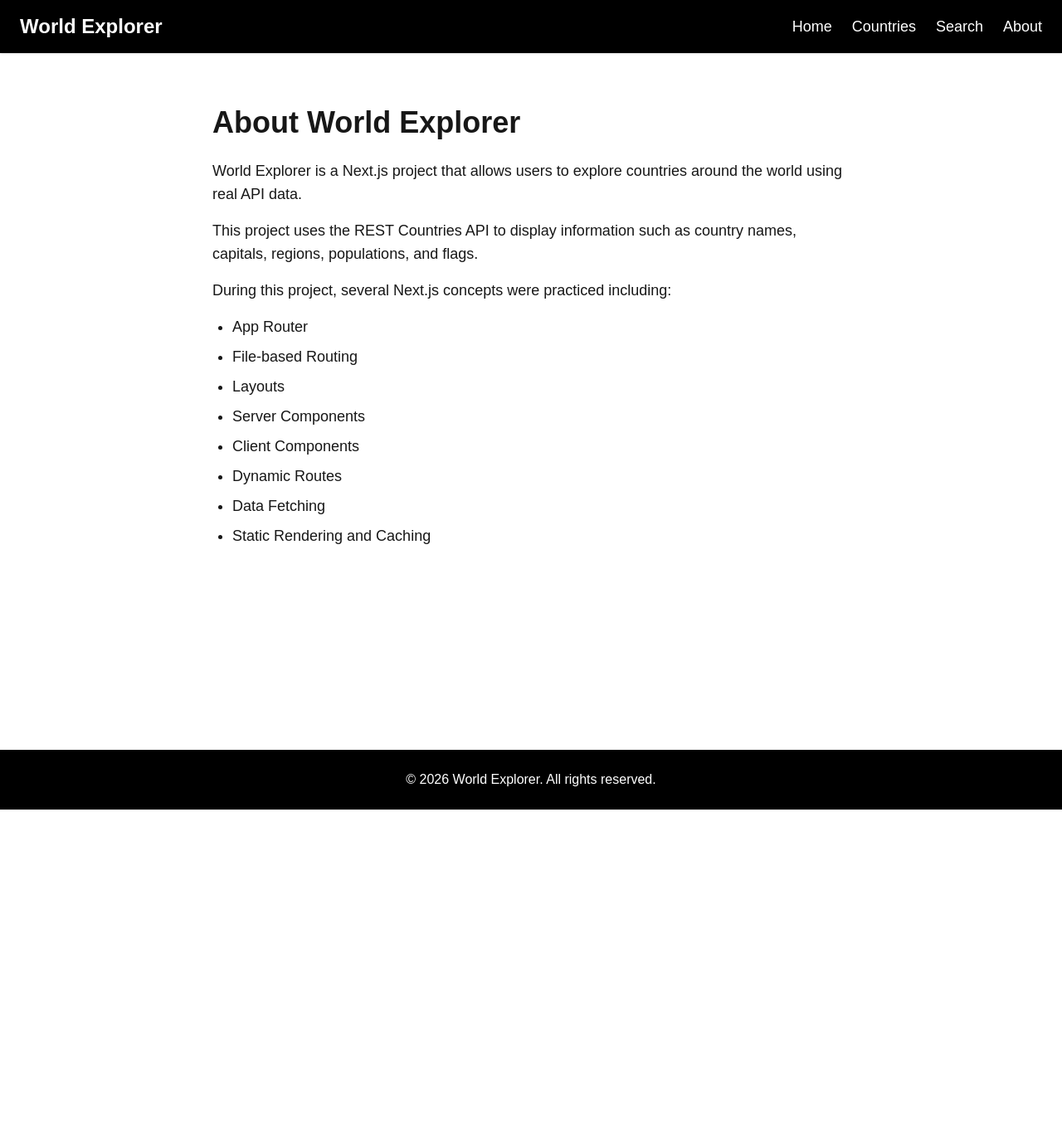
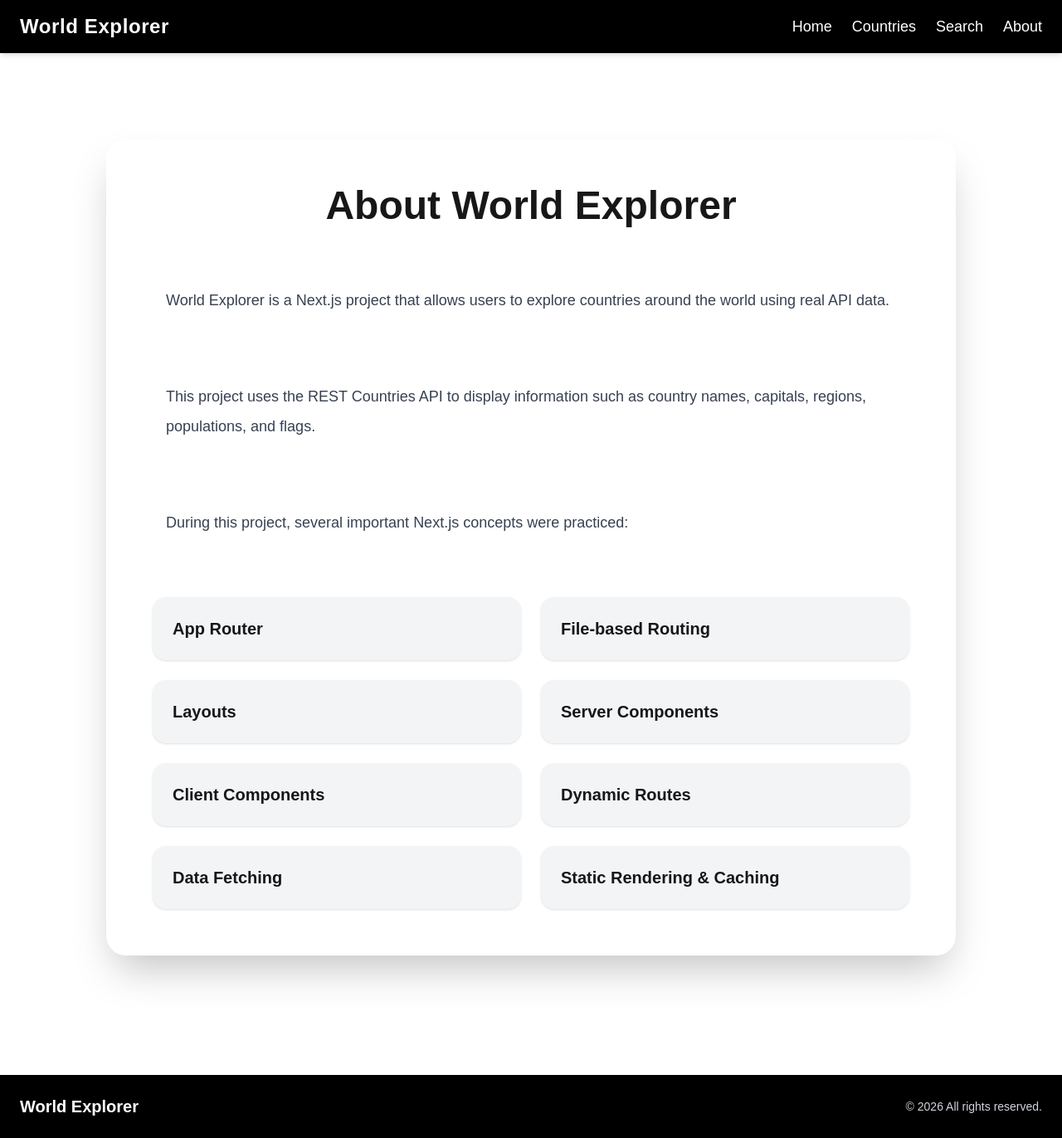
Before and after one commit to sadafamiri/world-explorer, a Next.js app in the folder world-explorer/: page /about in a window 1280 px wide. Shown: the whole page at 83% size. Before the commit the page ends 976 px from the top, so only its background shows below. Built offline with nearby package versions, Linux system fonts and the light colour scheme.

Commit message:
world commit

```diff
--- a/world-explorer/app/about/page.js
+++ b/world-explorer/app/about/page.js
@@ -1,32 +1,87 @@
 export default function AboutPage() {
   return (
-    <div className="max-w-3xl mx-auto py-10">
-      <h1 className="text-4xl font-bold mb-6">About World Explorer</h1>
+    <div className="flex justify-center items-center py-16 px-6">
 
-      <p className="text-lg mb-4">
-        World Explorer is a Next.js project that allows users to explore
-        countries around the world using real API data.
-      </p>
+      <div className="bg-white shadow-2xl rounded-3xl max-w-5xl w-full p-14">
 
-      <p className="text-lg mb-4">
-        This project uses the REST Countries API to display information such as
-        country names, capitals, regions, populations, and flags.
-      </p>
+        <h1 className="text-5xl font-bold text-center mb-12">
+          About World Explorer
+        </h1>
 
-      <p className="text-lg mb-4">
-        During this project, several Next.js concepts were practiced including:
-      </p>
+        <div className="space-y-8">
 
-      <ul className="list-disc pl-6 space-y-2 text-lg">
-        <li>App Router</li>
-        <li>File-based Routing</li>
-        <li>Layouts</li>
-        <li>Server Components</li>
-        <li>Client Components</li>
-        <li>Dynamic Routes</li>
-        <li>Data Fetching</li>
-        <li>Static Rendering and Caching</li>
-      </ul>
+          <p className="text-lg text-gray-700 py-6 px-4 leading-9">
+            World Explorer is a Next.js project that allows
+            users to explore countries around the world
+            using real API data.
+          </p>
+
+          <p className="text-lg text-gray-700 py-6 px-4 leading-9">
+            This project uses the REST Countries API to
+            display information such as country names,
+            capitals, regions, populations, and flags.
+          </p>
+
+          <p className="text-lg text-gray-700 py-6 px-4 leading-9">
+            During this project, several important Next.js
+            concepts were practiced:
+          </p>
+
+        </div>
+
+        <div className="grid grid-cols-1 md:grid-cols-2 gap-6 mt-12">
+
+          <div className="bg-gray-100 rounded-2xl p-6 shadow-sm">
+            <h2 className="text-xl font-semibold">
+              App Router
+            </h2>
+          </div>
+
+          <div className="bg-gray-100 rounded-2xl p-6 shadow-sm">
+            <h2 className="text-xl font-semibold">
+              File-based Routing
+            </h2>
+          </div>
+
+          <div className="bg-gray-100 rounded-2xl p-6 shadow-sm">
+            <h2 className="text-xl font-semibold">
+              Layouts
+            </h2>
+          </div>
+
+          <div className="bg-gray-100 rounded-2xl p-6 shadow-sm">
+            <h2 className="text-xl font-semibold">
+              Server Components
+            </h2>
+          </div>
+
+          <div className="bg-gray-100 rounded-2xl p-6 shadow-sm">
+            <h2 className="text-xl font-semibold">
+              Client Components
+            </h2>
+          </div>
+
+          <div className="bg-gray-100 rounded-2xl p-6 shadow-sm">
+            <h2 className="text-xl font-semibold">
+              Dynamic Routes
+            </h2>
+          </div>
+
+          <div className="bg-gray-100 rounded-2xl p-6 shadow-sm">
+            <h2 className="text-xl font-semibold">
+              Data Fetching
+            </h2>
+          </div>
+
+          <div className="bg-gray-100 rounded-2xl p-6 shadow-sm">
+            <h2 className="text-xl font-semibold">
+              Static Rendering & Caching
+            </h2>
+          </div>
+
+        </div>
+
+      </div>
     </div>
   );
 }
--- a/world-explorer/app/countries/[code]/page.js
+++ b/world-explorer/app/countries/[code]/page.js
@@ -1,5 +1,57 @@
-export default function CountryDetailsPage() {
-  return <h1>Country Details Page
+// This page fetches fresh data every time.
 
-  </h1>;
+export default async function CountryDetailsPage({ params }) {
+
+  const { code } = await params;
+
+  const res = await fetch(
+    `https://restcountries.com/v3.1/alpha/${code}`,
+    {
+      cache: "no-store",
+    }
+  );
+
+  const data = await res.json();
+
+  const country = data[0];
+
+  if (!country) {
+    return <h1>Country not found</h1>;
+  }
+
+  return (
+    <div className="max-w-3xl mx-auto py-10">
+      <img
+        src={country.flags?.png}
+        alt={country.name?.common}
+        className="w-full h-64 object-cover rounded-xl"
+      />
+
+      <h1 className="text-4xl font-bold mt-6 mb-4">
+        {country.name?.common}
+      </h1>
+
+      <div className="space-y-3 text-lg">
+        <p>
+          <span className="font-semibold">Capital:</span>{" "}
+          {country.capital?.[0]}
+        </p>
+
+        <p>
+          <span className="font-semibold">Region:</span>{" "}
+          {country.region}
+        </p>
+
+        <p>
+          <span className="font-semibold">Subregion:</span>{" "}
+          {country.subregion}
+        </p>
+
+        <p>
+          <span className="font-semibold">Population:</span>{" "}
+          {country.population?.toLocaleString()}
+        </p>
+      </div>
+    </div>
+  );
 }
--- a/world-explorer/app/layout.js
+++ b/world-explorer/app/layout.js
@@ -2,16 +2,22 @@ import "./globals.css";
 import Navbar from "@/component/Navbar";
 import Footer from "@/component/Footer";
 
-export const detameta = {
+export const metadata = {
   title: "World Explorer",
-  description: "A Next.js country explorer project",
+  description: "Explore countries around the world",
 };
+
 export default function RootLayout({ children }) {
   return (
     <html lang="en">
-      <body className="bg-gray-100 text-black">
+      <body className="bg-gray-100 text-gray-900 min-h-screen flex flex-col">
+
         <Navbar />
-        <main className="min-h-screen p-6">{children}</main>
+
+        <main className="flex-grow max-w-7xl mx-auto w-full px-6 py-10">
+          {children}
+        </main>
+
         <Footer />
       </body>
     </html>
--- a/world-explorer/app/page.js
+++ b/world-explorer/app/page.js
@@ -2,20 +2,28 @@ import Link from "next/link";
 
 export default function HomePage() {
   return (
-    <div className="text-center py-20">
-      <h1 className="text-5xl font-bold mb-6">World Explorer</h1>
+    <div className="flex justify-center items-center min-h-[70vh] px-6">
 
-      <p className="text-lg text-gray-600 mb-8 max-w-2xl mx-auto">
-        Explore countries around the world, discover capitals, populations,
-        regions, and more using real API data.
+      <div className="bg-white shadow-2xl rounded-3xl p-14 max-w-3xl text-center">
+
+        <h1 className="text-5xl font-bold mb-8">
+          World Explorer
+        </h1>
+
+        <p className="text-lg text-gray-600 leading-9 mb-10">
+          Explore countries around the world and discover
+          information about capitals, regions, populations,
+          and flags using real API data with Next.js.
         </p>
 
         <Link
           href="/countries"
-        className="bg-black text-white px-6 py-3 rounded-lg hover:bg-gray-800 transition"
+          className="inline-block bg-black text-white px-8 py-4 rounded-xl hover:bg-gray-800 transition"
         >
           Explore Countries
         </Link>
+
+      </div>
     </div>
   );
 }
--- a/world-explorer/component/CountryCard.jsx
+++ b/world-explorer/component/CountryCard.jsx
@@ -2,37 +2,40 @@ import Link from "next/link";
 
 export default function CountryCard({ country }) {
   return (
-    <div className="bg-white rounded-xl overflow-hidden shadow hover:shadow-xl transition duration-300">
+    <div className="bg-white rounded-2xl overflow-hidden shadow-md hover:shadow-2xl hover:-translate-y-1 transition duration-300">
 
       <img
         src={country.flags.png}
         alt={country.name.common}
-        className="w-full h-48 object-cover"
+        className="w-full h-52 object-cover"
       />
 
       <div className="p-5">
-        <h2 className="text-2xl font-bold mb-3">
+
+        <h2 className="text-2xl font-bold mb-4">
           {country.name.common}
         </h2>
 
-        <p className="mb-2">
+        <div className="space-y-2 text-gray-700">
+          <p>
             <span className="font-semibold">Capital:</span>{" "}
             {country.capital?.[0]}
           </p>
 
-        <p className="mb-2">
+          <p>
             <span className="font-semibold">Region:</span>{" "}
             {country.region}
           </p>
 
-        <p className="mb-4">
+          <p>
             <span className="font-semibold">Population:</span>{" "}
             {country.population.toLocaleString()}
           </p>
+        </div>
 
         <Link
           href={`/countries/${country.cca3}`}
-          className="inline-block bg-black text-white px-4 py-2 rounded-lg hover:bg-gray-800 transition"
+          className="inline-block mt-5 bg-black text-white px-5 py-2 rounded-lg hover:bg-gray-800 transition"
         >
           View Details
         </Link>
--- a/world-explorer/component/CountrySearch.jsx
+++ b/world-explorer/component/CountrySearch.jsx
@@ -7,22 +7,30 @@ export default function CountrySearch({ countries }) {
   const [search, setSearch] = useState("");
 
   const filteredCountries = countries.filter((country) =>
-    country.name.common.toLowerCase().includes(search.toLowerCase()),
+    country.name.common
+      .toLowerCase()
+      .includes(search.toLowerCase())
   );
 
   return (
     <div>
-      <input
-        type="text"
-        placeholder="Search Countries"
-        value={search}
-        onChange={(e) => setSearch(e.target.value)}
-        className="border p-3 rounded w-full mb-6"
-      />
 
-      <div className="grid grid-cols-1 md:grid-cols-2 lg:grid-cols-3 gap-6">
+      <div className="mb-10">
+        <input
+          type="text"
+          placeholder="Search countries..."
+          value={search}
+          onChange={(e) => setSearch(e.target.value)}
+          className="w-full bg-white border border-gray-300 rounded-2xl px-5 py-4 text-lg shadow-md focus:outline-none focus:ring-2 focus:ring-black transition"
+        />
+      </div>
+
+      <div className="grid grid-cols-1 md:grid-cols-2 lg:grid-cols-3 gap-8">
         {filteredCountries.map((country) => (
-          <CountryCard key={country.cca3} country={country} />
+          <CountryCard
+            key={country.cca3}
+            country={country}
+          />
         ))}
       </div>
     </div>
--- a/world-explorer/component/Footer.jsx
+++ b/world-explorer/component/Footer.jsx
@@ -1,10 +1,18 @@
 export default function Footer() {
   return (
-    <footer className="bg-black text-white text-center py-6 mt-10">
-      <p>
-        © {new Date().getFullYear()} World Explorer.
-        All rights reserved.
-      </p>
+    <footer className="bg-black text-white mt-10">
+
+      <div className="max-w-7xl mx-auto px-6 py-6 flex flex-col md:flex-row justify-between items-center gap-4">
+
+        <h2 className="text-xl font-bold">
+          World Explorer
+        </h2>
+
+        <p className="text-gray-300 text-sm">
+          © {new Date().getFullYear()} All rights reserved.
+        </p>
+
+      </div>
     </footer>
   );
 }
--- a/world-explorer/component/Navbar.jsx
+++ b/world-explorer/component/Navbar.jsx
@@ -2,26 +2,42 @@ import Link from "next/link";
 
 export default function Navbar() {
   return (
-    <nav className="bg-black text-white px-6 py-4 shadow">
-      <div className="max-w-7xl mx-auto flex justify-between items-center">
-        <Link href="/" className="text-2xl font-bold">
+    <nav className="bg-black text-white shadow-md">
+      <div className="max-w-7xl mx-auto px-6 py-4 flex justify-between items-center">
+
+        <Link
+          href="/"
+          className="text-2xl font-bold tracking-wide"
+        >
           World Explorer
         </Link>
 
         <div className="flex gap-6 text-lg">
-          <Link href="/" className="hover:text-gray-300 transition">
+          <Link
+            href="/"
+            className="hover:text-gray-300 transition"
+          >
             Home
           </Link>
 
-          <Link href="/countries" className="hover:text-gray-300 transition">
+          <Link
+            href="/countries"
+            className="hover:text-gray-300 transition"
+          >
             Countries
           </Link>
 
-          <Link href="/search" className="hover:text-gray-300 transition">
+          <Link
+            href="/search"
+            className="hover:text-gray-300 transition"
+          >
             Search
           </Link>
 
-          <Link href="/about" className="hover:text-gray-300 transition">
+          <Link
+            href="/about"
+            className="hover:text-gray-300 transition"
+          >
             About
           </Link>
         </div>
```
Lines whose indentation alone changed are shown as unchanged.
